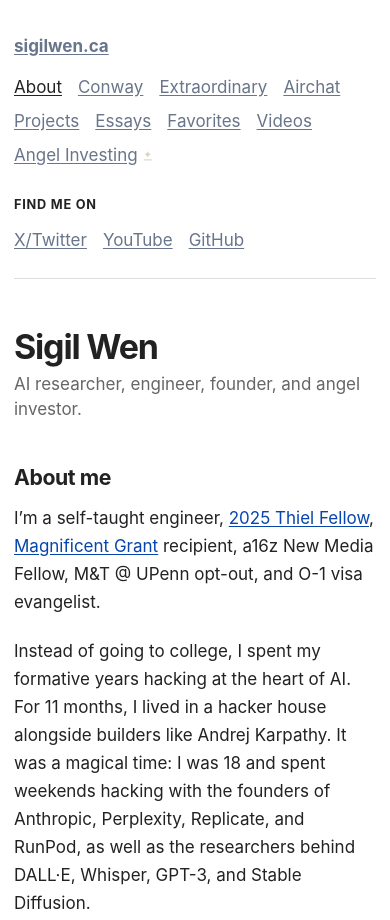
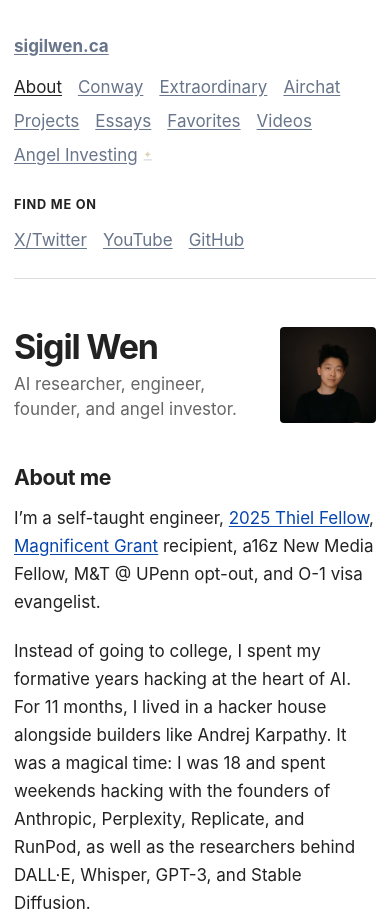
Before and after one commit to Sigil-Wen/sigilwen.ca, a website: page index.html in a window 390 px wide. Shown: the top 920 px of the page. Drawn offline with Linux system fonts and the light colour scheme.

Commit message:
Add portrait to homepage

```diff
--- a/build.mjs
+++ b/build.mjs
@@ -5,7 +5,7 @@ const root = process.cwd();
 const output = join(root, "dist", "server");
 const sourceFiles = [
   ...readdirSync(root).filter((file) =>
-    file.endsWith(".html") || file === "styles.css" || file === "site-navigation.js" || file === "og.png"
+    file.endsWith(".html") || file.endsWith(".png") || file === "styles.css" || file === "site-navigation.js"
   ),
   "airchat/index.html",
   "angel/index.html",
--- a/index.html
+++ b/index.html
@@ -28,16 +28,19 @@
   <site-navigation current="about"></site-navigation>
 
   <main>
-    <header class="page-header">
-      <h1>Sigil Wen</h1>
-      <p>AI researcher, engineer, founder, and angel investor.</p>
+    <header class="page-header home-header">
+      <div>
+        <h1>Sigil Wen</h1>
+        <p>AI researcher, engineer, founder, and angel investor.</p>
+      </div>
+      <img class="home-profile-photo" src="/sigil-wen.png" alt="Portrait of Sigil Wen" width="512" height="512" decoding="async">
     </header>
 
     <section id="about">
       <h2>About me</h2>
       <p>I’m a self-taught engineer, <a href="https://businesswire.com/news/home/20250522267532/en/Thiel-Foundation-Announces-2025-Class-of-Thiel-Fellows">2025 Thiel Fellow</a>, <a href="https://www.magnificentgrants.com/">Magnificent Grant</a> recipient, a16z New Media Fellow, M&amp;T @ UPenn opt-out, and O-1 visa evangelist.</p>
       <p>Instead of going to college, I spent my formative years hacking at the heart of AI. For 11 months, I lived in a hacker house alongside builders like Andrej Karpathy. It was a magical time: I was 18 and spent weekends hacking with the founders of Anthropic, Perplexity, Replicate, and RunPod, as well as the researchers behind DALL·E, Whisper, GPT-3, and Stable Diffusion.</p>
-      <p>I love local models &amp; the exhilarating exponential of the intelligence Pareto frontier. In 2019 I started by running YOLO object detection on my desktop GPU. In 2023 I got <a href="/projects">GPT-2 running on my Apple Watch</a>. When whisper was open sourced, at Airchat, we were the first to productionize it onto the iPhone. Today, my home setup has more than 2 TB of GPU memory. Most recently, I got Kimi K3, a 2.8-trillion-parameter model with Opus 4.8-level performance, running at six tokens per second across two Thunderbolt-connected 512 GB M3 Ultra Mac Studios. The future is exciting.</p>
+      <p>I love local models &amp; the exhilarating exponential of the intelligence Pareto frontier. In 2023 I got <a href="/projects">GPT-2 running on my Apple Watch</a>. When whisper was open sourced, at Airchat, we were the first to productionize it onto the iPhone. Today, my home setup has more than 2 TB of GPU memory. Most recently, I got Kimi K3, a 2.8-trillion-parameter model with Opus 4.8-level performance, running at 6 tok/sec across two Thunderbolt-connected 512 GB M3 Ultra Mac Studios on my desk. The future is exciting.</p>
       <p>I received my EB-1A Extraordinary Ability green card at 20 and became the cover image on Google for “O-1 visa” after creating the #1 video on the internet. I’m the guy behind the infamous <a href="/extraordinary">Alien of Extraordinary Ability hoodies</a>.</p>
       <p>After getting millions of views helping extraordinary talent, I naturally founded <a href="/extraordinary">Extraordinary</a>, which now powers top technology companies like Cognition, Lovable, Etched, Zapier, a16z, Founders Fund, and hundreds more. As CEO, I grew the company to seven-figure profitability in its first year while helping some of the most talented people come to America. I’ve since transitioned to Executive Chairman, and I couldn’t be prouder of our ever-growing team.</p>
       <p>I’m interested in crypto, distributed systems, AI, economics, and incentives. I spend my time reading, programming, and trying to think for myself. I <strong>love</strong> working <strong>very</strong> hard.</p>
--- a/styles.css
+++ b/styles.css
@@ -35,6 +35,21 @@ site-navigation {
 
 .page-header {
   margin-bottom: 2.5rem;
+}
+
+.home-header {
+  display: grid;
+  grid-template-columns: minmax(0, 1fr) 144px;
+  gap: 32px;
+  align-items: center;
+}
+
+.home-profile-photo {
+  display: block;
+  width: 144px;
+  height: 144px;
+  border-radius: 6px;
+  object-fit: cover;
 }
 
 .sidebar {
@@ -385,6 +400,17 @@ footer {
     width: min(100% - 28px, 720px);
     padding-top: 32px;
   }
+
+  .home-header {
+    grid-template-columns: minmax(0, 1fr) 96px;
+    gap: 16px;
+  }
+
+  .home-profile-photo {
+    width: 96px;
+    height: 96px;
+    border-radius: 4px;
+  }
 }
 
 @media (max-width: 560px) {
```
Also changed, not shown: dist/server/index.js, sigil-wen.png (added).
